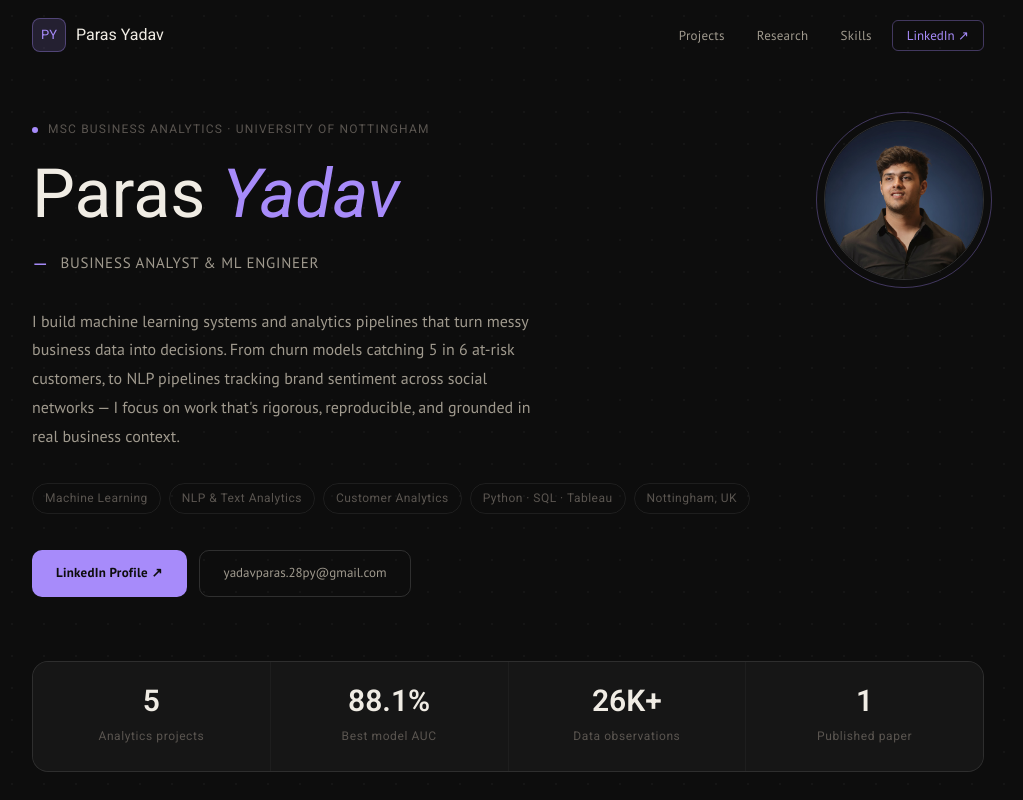
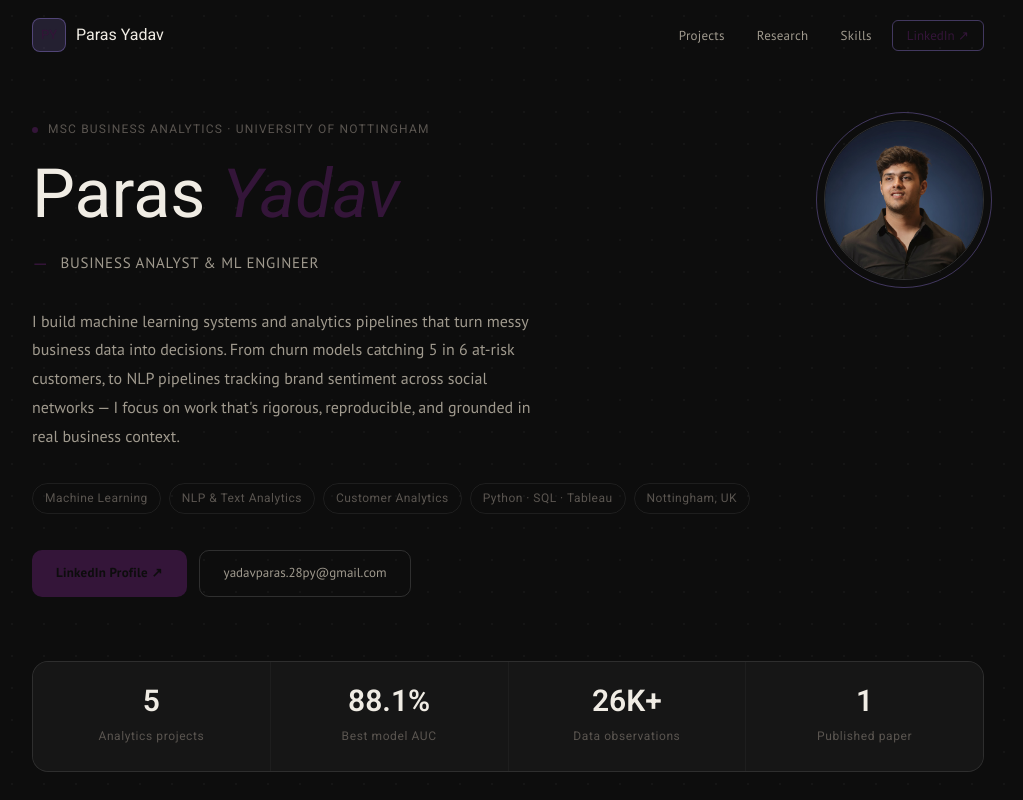
Before and after one commit to parasonicc/portFolio, a React (Create React App) app: page / in a window 1280 px wide. Shown: the top 800 px of the page, without its empty margins (132-1155 px from the left). Built offline with nearby package versions, Linux system fonts and the light colour scheme.

Commit message:
Update globals.css

```diff
--- a/src/styles/globals.css
+++ b/src/styles/globals.css
@@ -7,7 +7,7 @@
   --bg-subtle: #242424;
 
   /* Accent — warm amber/gold */
-  --accent: #a78bfa;
+  --accent: #341539;
   --accent-dim: rgba(167, 139, 250, 0.15);
   --accent-border: rgba(167, 139, 250, 0.35);
 
```
